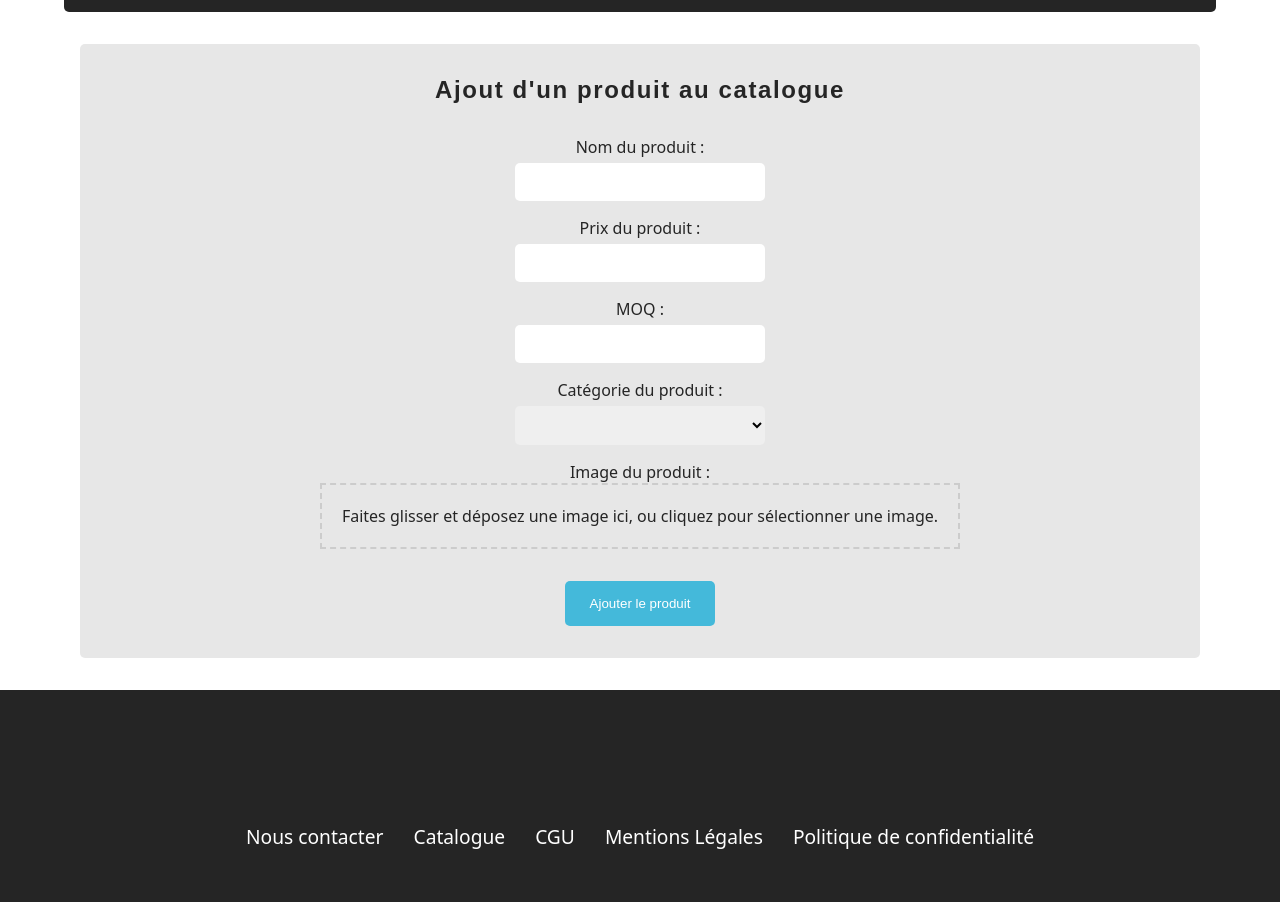
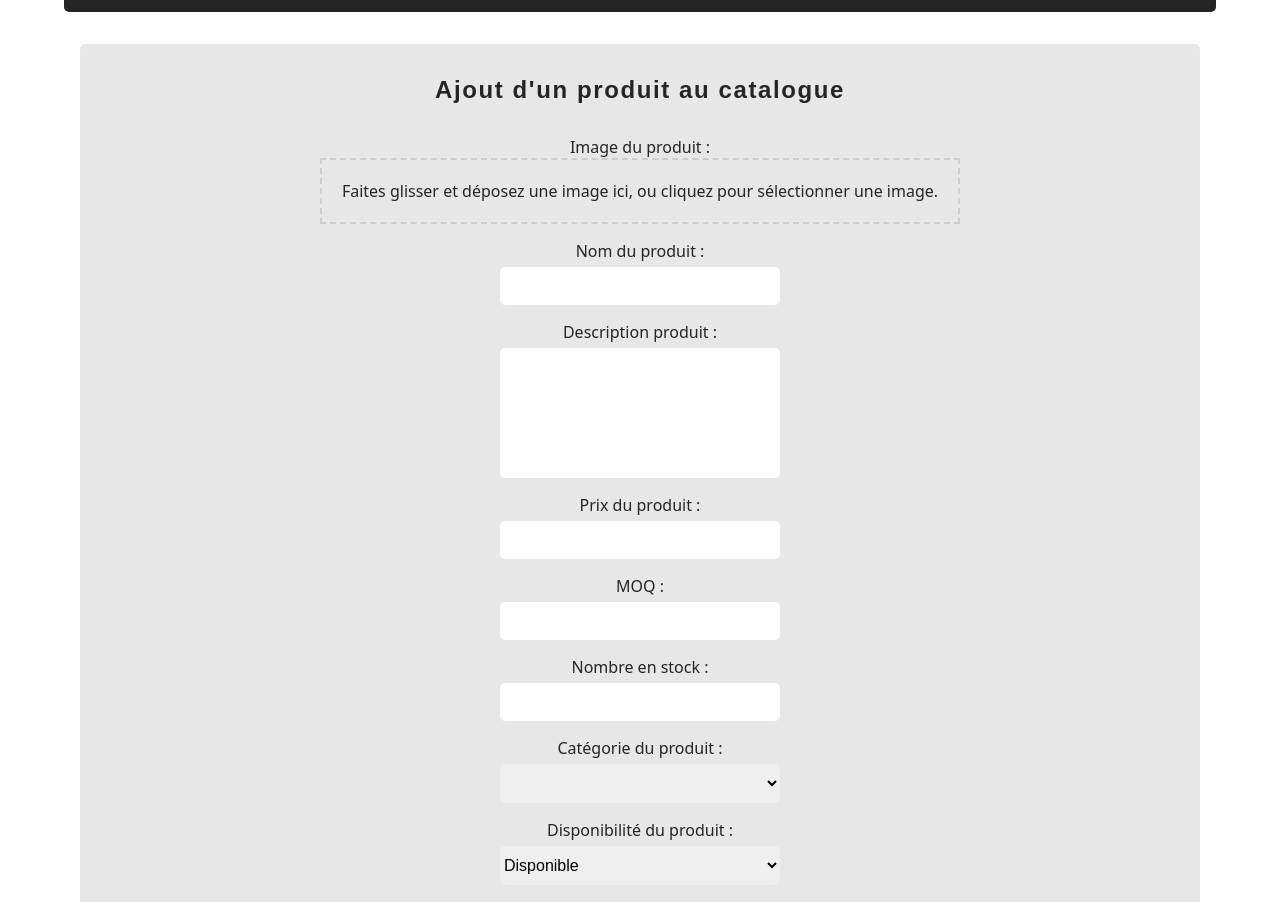
Before and after one commit to RBZ-code/projet-webware, a Vue app: page /back-products-add in a window 1280 px wide. Shown: the part 140-1042 px from the top of the page. Built offline with nearby package versions, Linux system fonts and the light colour scheme; the HTML template or start-up script is replaced by a standard one.

Commit message:
BO / Ajout produit : ajout des champs desc, stock & dispo

```diff
--- a/src/components/FrontOffice/BackNav.vue
+++ b/src/components/FrontOffice/BackNav.vue
@@ -21,7 +21,7 @@
     color: #fff;
     text-align: center;
     display: flex;
-    justify-content: start;
+    justify-content: center;
     flex-wrap: wrap;
     row-gap: .5rem;
 }
--- a/src/views/BackProductsAdd.vue
+++ b/src/views/BackProductsAdd.vue
@@ -3,35 +3,30 @@
     <div class="product-creation-container">
         <form>
             <h2>Ajout d'un produit au catalogue</h2>
-            <label for="name"
-                >Nom du produit :
-                <input
-                    v-model="newItem.titre"
-                    type="text"
-                    id="name"
-                    name="name"
-                />
+
+            <label for="image">Image du produit :</label>
+            <div @dragover.prevent @drop="handleDrop" class="drop-zone">
+                Faites glisser et déposez une image ici, ou cliquez pour
+                sélectionner une image.
+            </div>
+            <label for="name">Nom du produit :
+                <input v-model="newItem.titre" type="text" id="name" name="name" />
             </label>
 
-            <label for="price"
-                >Prix du produit :
-                <input
-                    v-model="newItem.prix"
-                    type="number"
-                    id="price"
-                    name="price"
-                />
+            <label for="editDesc">Description produit :
+                <textarea v-model="newItem.description" type="text" id="editDesc" rows="5"></textarea>
             </label>
 
+            <label for="price">Prix du produit :
+                <input v-model="newItem.prix" type="number" id="price" name="price" />
+            </label>
 
-            <label for="quantity"
-                >MOQ :
-                <input
-                    v-model="newItem.moq"
-                    type="number"
-                    id="quantity"
-                    name="quantity"
-                />
+            <label for="quantity">MOQ :
+                <input v-model="newItem.moq" type="number" id="quantity" name="quantity" />
+            </label>
+
+            <label for="stock">Nombre en stock :
+                <input v-model="newItem.stock" type="number" id="stock" name="stock" />
             </label>
 
             <label for="category">Catégorie du produit :
@@ -42,17 +37,18 @@
                 </select>
             </label>
 
-            <label for="image">Image du produit :</label>
-            <div @dragover.prevent @drop="handleDrop" class="drop-zone">
-                Faites glisser et déposez une image ici, ou cliquez pour
-                sélectionner une image.
-            </div>
+            <label for="availability">Disponibilité du produit :
+                <select v-model="newItem.disponibilite" id="availability">
+                    <option :value="true">
+                        Disponible
+                    </option>
+                    <option :value="false">
+                        Non-disponible
+                    </option>
+                </select>
+            </label>
 
-            <MyButton
-                label="Ajouter le produit"
-                modifier="action"
-                @GeneralEventBtn="addProduct"
-            />
+            <MyButton label="Ajouter le produit" modifier="action" @GeneralEventBtn="addProduct" />
         </form>
     </div>
 </template>
@@ -75,6 +71,8 @@ export default {
                 prix: null,
                 moq: null,
                 categorieId: null,
+                stock: null,
+                disponibilite: true,
             },
         };
     },
@@ -160,9 +158,10 @@ export default {
 }
 
 .product-creation-container input,
-.product-creation-container select {
+.product-creation-container select,
+.product-creation-container textarea {
     display: block;
-    width: 250px;
+    width: 280px;
     font-size: 1rem;
     margin-top: 5px;
     padding: 10px 0;
@@ -175,7 +174,6 @@ export default {
     margin-top: 2rem;
 }
 
-
 .drop-zone {
     border: 2px dashed #ccc;
     padding: 20px;
```
Lines whose indentation alone changed are shown as unchanged.
